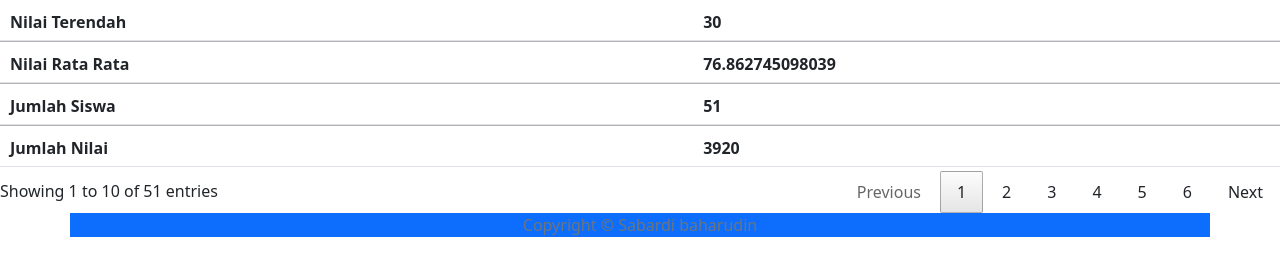
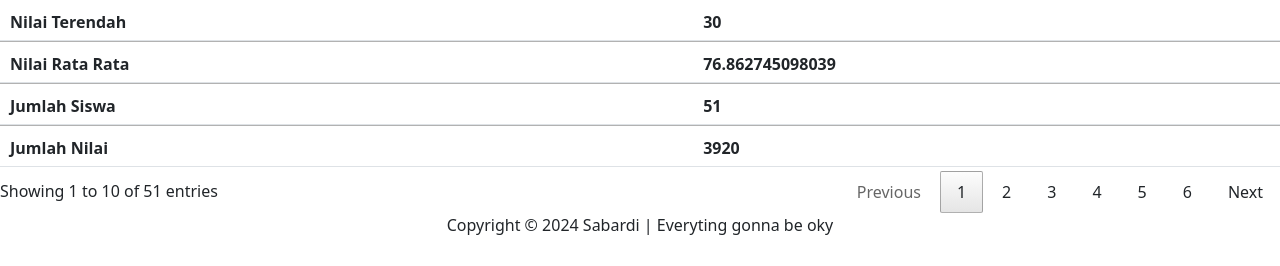
Before and after one commit to Sabardi/nf-academy, a PHP site: page /php/Tugas/tugas-3/index.php in a window 1280 px wide. Shown: the part 534-800 px from the top of the page. Run offline with PHP 8.4, Linux system fonts and the light colour scheme; some libraries are stand-ins or nearby versions.

Commit message:
finish kumpulkan tugas finish

```diff
--- a/php/Tugas/tugas-3/index.php
+++ b/php/Tugas/tugas-3/index.php
@@ -167,8 +167,8 @@ $keterangan = [
     </div>
 
     <footer class="footer">
-        <div class="container text-center bg-primary">
-            <span class="text-muted">Copyright &copy Sabardi baharudin</span>
+        <div class="container text-center">
+            <span class="text-bold">Copyright &copy 2024 Sabardi | Everyting gonna be oky </span>
         </div>
     </footer>
     <script src="https://cdn.jsdelivr.net/npm/bootstrap@5.0.2/dist/js/bootstrap.bundle.min.js" integrity="sha384-MrcW6ZMFYlzcLA8Nl+NtUVF0sA7MsXsP1UyJoMp4YLEuNSfAP+JcXn/tWtIaxVXM" crossorigin="anonymous"></script>
```
